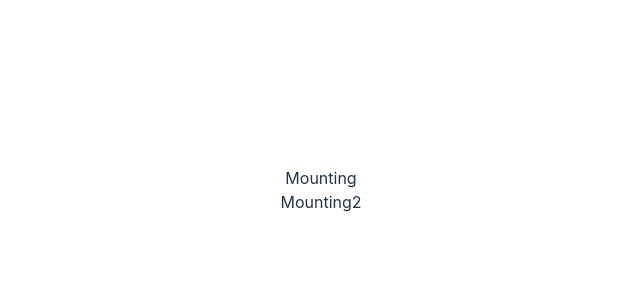
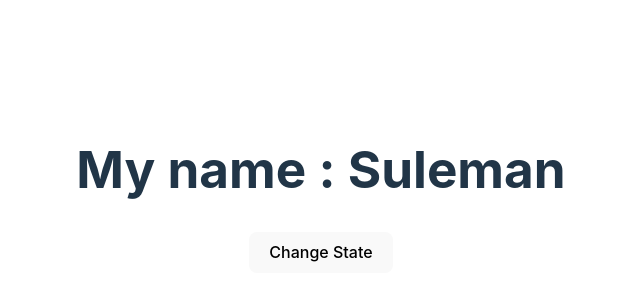
Before and after one commit to Muhammad-Sulman/ReactFirstApp, a React (Vite) app in the folder react-App1.0/: page / in a window 1280 px wide. Shown: the part 210-510 px from the top of the page, without its empty margins (319-959 px from the left). Built offline with nearby package versions, Linux system fonts and the light colour scheme.

Commit message:
updating phase  getDerivedStateFromProps method

```diff
--- a/react-App1.0/src/App.jsx
+++ b/react-App1.0/src/App.jsx
@@ -7,7 +7,10 @@ import './App.css';
 // import Customer from './Customer'
 // import Clickfunction from './Clickfunction'
 // import EventBinding from './EventBinding'
-import Mounting from './Mounting'
+// import Mounting from './Mounting'
+import Updating1 from './Updating1';
+
+
 
 // let a = "Hamza"
 // const friends = ["Ali", "Hamza", "Muzamil", "Shah"];
@@ -26,7 +29,8 @@ function App() {
       {/* <Customer></Customer> */}
       {/* <Clickfunction name="Suleman" ></Clickfunction> */}
       {/* <EventBinding></EventBinding> */}
-      <Mounting/>
+      {/* <Mounting/> */}
+      <Updating1></Updating1>
 
     </>
   );
--- /dev/null
+++ b/react-App1.0/src/Updating1.jsx
@@ -0,0 +1,31 @@
+import React from 'react'
+import Updating2 from './Updating2'
+
+export default class Updating1 extends React.Component {
+
+    constructor(props) {
+    super(props)
+
+        this.state = {
+            name: "Suleman"
+        }
+        console.log("Constructor 1 called...")
+    }
+
+    changeState = () => {
+        console.log("changeState 1 called...")
+        this.setState({
+            name: "Muzamil"
+        })
+    }
+
+    render() {
+        console.log("render 1 called...")
+    return (
+            <div>
+                <Updating2 name={this.state.name}/>
+                <button type="button" onClick={this.changeState}>Change State</button>
+            </div>
+        )
+    }
+}
--- /dev/null
+++ b/react-App1.0/src/Updating2.jsx
@@ -0,0 +1,31 @@
+import React from 'react'
+
+export default class Updating2 extends React.Component {
+
+    constructor(props) {
+        super(props)
+
+        this.state = {
+            name2: this.props.name
+        }
+        console.log("Constructor 2 called...")
+    }
+
+    static getDerivedStateFromProps(props, state){
+        console.log("getDrivedStateFromProps 2 called...")
+        if(props.name !== state.name2){
+            return {name2: props.name}
+        }
+        return null
+    }
+
+
+    render() {
+        console.log("render 2 called...")
+    return (
+            <div>
+                <h1>My name : {this.state.name2}</h1>
+            </div>
+        )
+    }
+}
```
